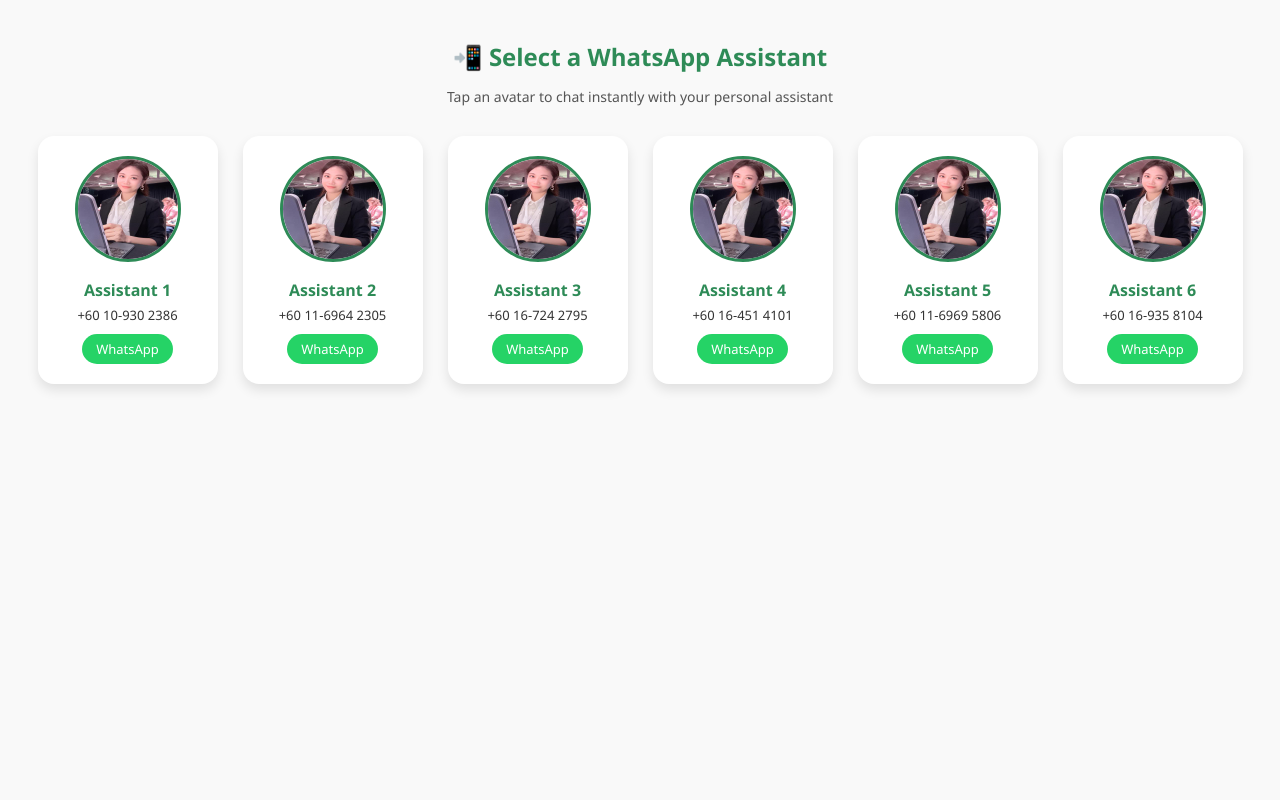
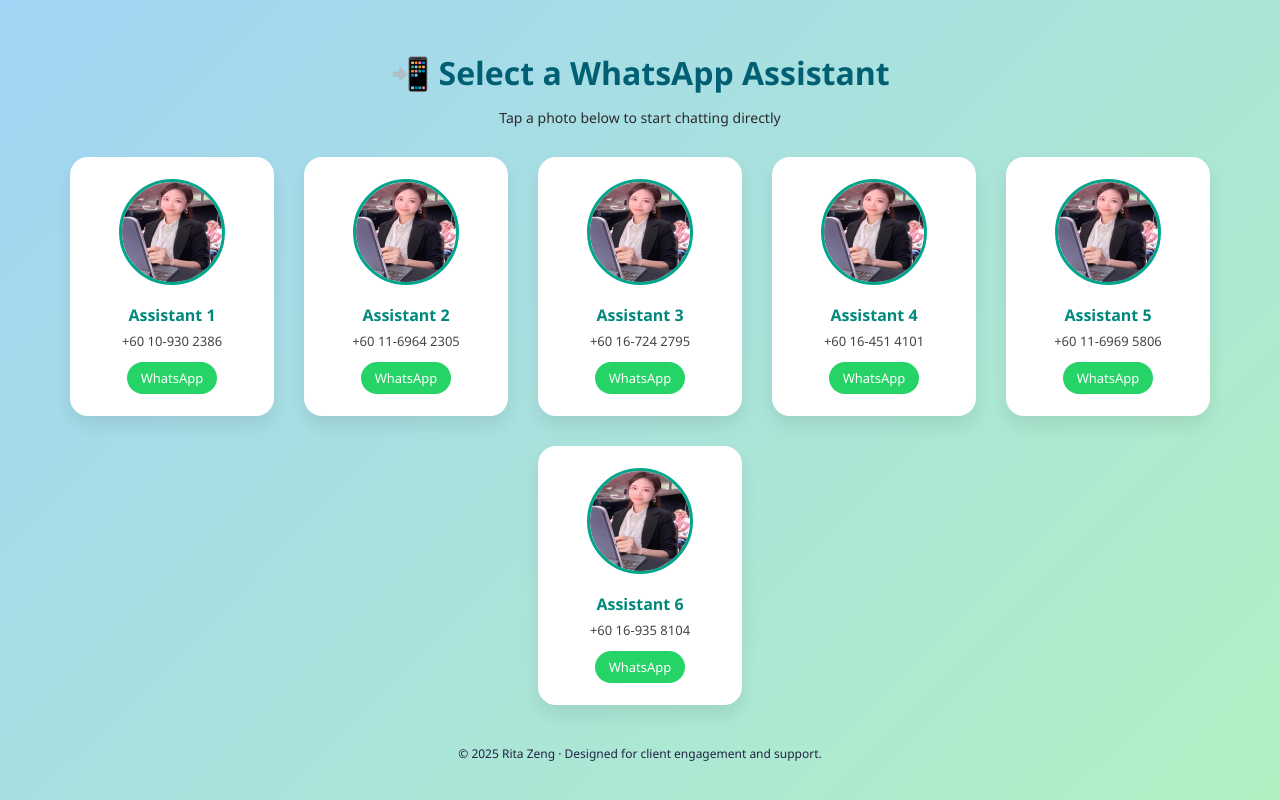
Before and after one commit to ritazeng03/index-html, a plain HTML site: page index.html in a window 1280 px wide. Drawn offline with Linux system fonts and the light colour scheme.

Commit message:
Update index.html

```diff
--- a/index.html
+++ b/index.html
@@ -1,27 +1,28 @@
 <!DOCTYPE html>
 <html lang="en">
 <head>
-  <meta charset="UTF-8">
-  <title>WhatsApp Assistants</title>
-  <meta name="viewport" content="width=device-width, initial-scale=1.0">
+  <meta charset="UTF-8" />
+  <meta name="viewport" content="width=device-width, initial-scale=1.0"/>
+  <title>WhatsApp Assistant Directory</title>
   <style>
     body {
-      font-family: "Segoe UI", sans-serif;
-      background: #f9f9f9;
+      font-family: 'Segoe UI', sans-serif;
       margin: 0;
-      padding: 20px;
+      padding: 30px 20px;
+      background: linear-gradient(135deg, #a2d4f5, #b1f1c3);
+      background-attachment: fixed;
+      color: #333;
       text-align: center;
     }
 
-    h2 {
-      font-size: 24px;
-      margin-bottom: 5px;
-      color: #2e8b57;
+    h1 {
+      color: #005f73;
+      margin-bottom: 8px;
     }
 
-    p {
+    p.subtitle {
       font-size: 14px;
-      color: #555;
+      color: #2b2b2b;
       margin-bottom: 30px;
     }
 
@@ -29,20 +30,21 @@
       display: flex;
       flex-wrap: wrap;
       justify-content: center;
-      gap: 25px;
+      gap: 30px;
     }
 
     .card {
-      background: #fff;
-      border-radius: 16px;
-      box-shadow: 0 6px 12px rgba(0,0,0,0.1);
-      width: 160px;
-      padding: 20px 10px;
-      transition: transform 0.25s ease;
+      background: white;
+      border-radius: 18px;
+      box-shadow: 0 10px 18px rgba(0,0,0,0.08);
+      width: 180px;
+      padding: 22px 12px;
+      transition: transform 0.3s ease, box-shadow 0.3s ease;
     }
 
     .card:hover {
-      transform: translateY(-6px);
+      transform: translateY(-8px);
+      box-shadow: 0 12px 30px rgba(0,0,0,0.12);
     }
 
     .card img {
@@ -50,29 +52,29 @@
       height: 100px;
       object-fit: cover;
       border-radius: 50%;
-      border: 3px solid #2e8b57;
-      margin-bottom: 12px;
+      border: 3px solid #00a58c;
+      margin-bottom: 14px;
     }
 
     .name {
-      font-weight: bold;
-      margin-bottom: 5px;
-      color: #2e8b57;
+      font-weight: 600;
+      color: #00897b;
+      margin-bottom: 6px;
     }
 
     .number {
       font-size: 13px;
-      color: #333;
-      margin-bottom: 10px;
+      color: #444;
+      margin-bottom: 12px;
     }
 
     .btn {
       background: #25D366;
       color: white;
-      padding: 6px 14px;
       font-size: 13px;
+      padding: 7px 14px;
+      border-radius: 20px;
       text-decoration: none;
-      border-radius: 20px;
       display: inline-block;
       transition: background 0.2s ease;
     }
@@ -81,17 +83,24 @@
       background: #1da851;
     }
 
-    @media (max-width: 500px) {
+    footer {
+      margin-top: 40px;
+      font-size: 12px;
+      color: #224;
+    }
+
+    @media (max-width: 480px) {
       .card {
-        width: 45%;
+        width: 90%;
+        max-width: 280px;
       }
     }
   </style>
 </head>
 <body>
 
-  <h2>📲 Select a WhatsApp Assistant</h2>
-  <p>Tap an avatar to chat instantly with your personal assistant</p>
+  <h1>📲 Select a WhatsApp Assistant</h1>
+  <p class="subtitle">Tap a photo below to start chatting directly</p>
 
   <div class="grid">
     <div class="card">
@@ -137,5 +146,9 @@
     </div>
   </div>
 
+  <footer>
+    © 2025 Rita Zeng · Designed for client engagement and support.
+  </footer>
+
 </body>
 </html>
```
